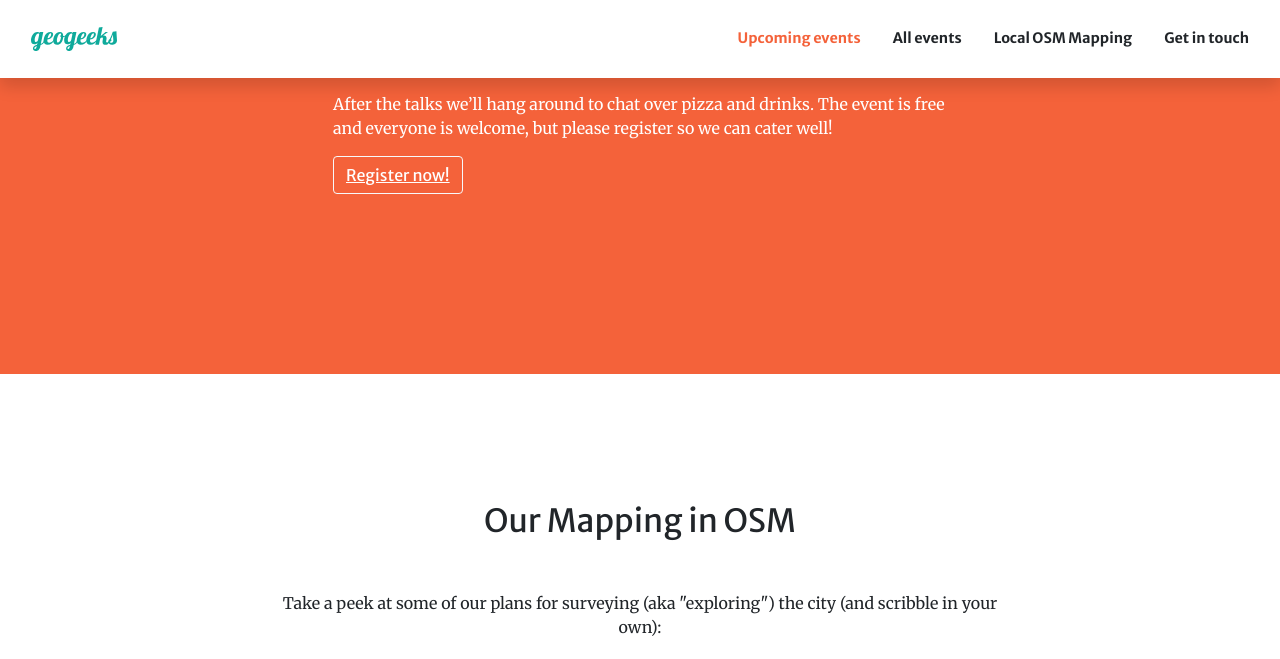
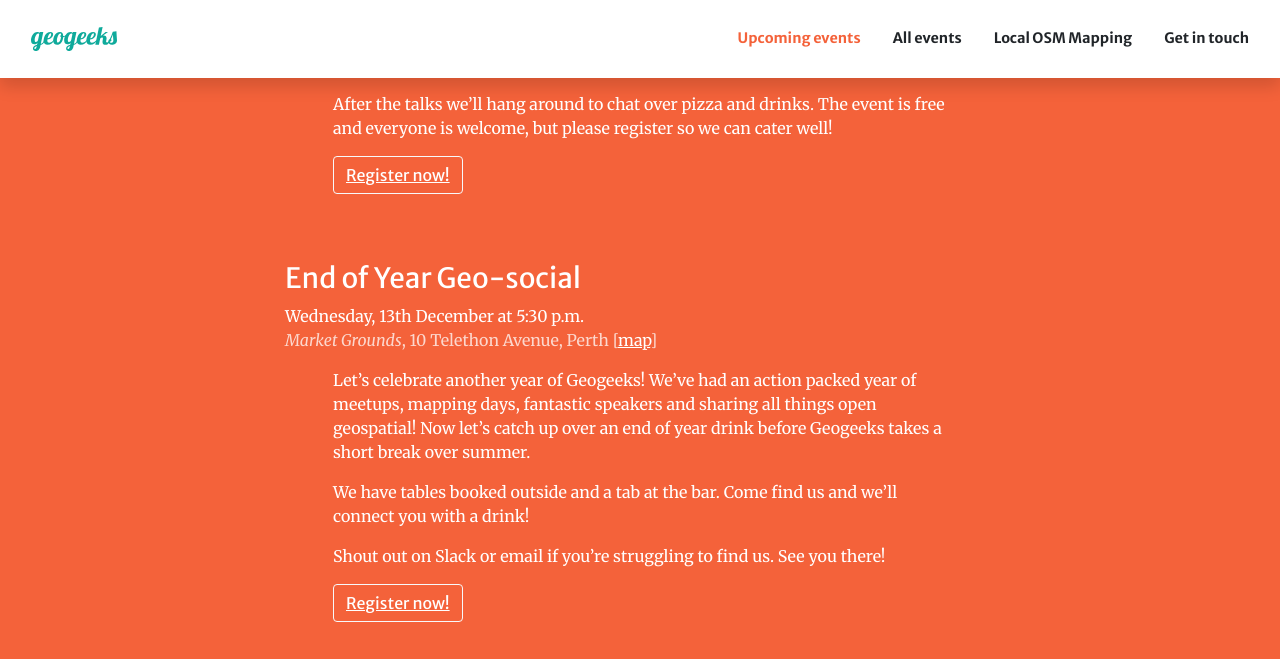
Before and after one commit to geogeeks-au/geogeeks-au.github.io, a Jekyll site: the page built from index.md, in a window 1280 px wide and 900 px high, scrolled down 1475 px, cut to the strip 0-659 px from the top of the window. Built offline with Jekyll 4.4.1, drawn with Linux system fonts in a browser that asks for light colours; comment, search, counter and statistics services are not loaded.

Commit message:
Update 1213_xmas-geosocial.md

```diff
--- a/2023/1213_xmas-geosocial.md
+++ b/2023/1213_xmas-geosocial.md
@@ -1,20 +1,18 @@
 ---
 layout: event
-homepage: false
+homepage: true
 title: "End of Year Geo-social"
 date: Wednesday, 13th December
 time: 5:30 p.m.
 location:
     name: Market Grounds
-    address: King Street, Perth
+    address: 10 Telethon Avenue, Perth
     latitude: -31.94947
     longitude: 115.85559
-registration_url:
+registration_url: https://events.humanitix.com/geogeeks-meetup-end-of-year-celebration
 ---
-It's the end of the year, and time to celebrate the WA open geospatial community!
-Join us for a social get-together at [Market Grounds](https://marketgrounds.com.au) in Perth.
+Let's celebrate another year of Geogeeks! We've had an action packed year of meetups, mapping days, fantastic speakers and sharing all things open geospatial! Now let's catch up over an end of year drink before Geogeeks takes a short break over summer.
 
-We've had a busy Geogeeks year, and it'll be great to catch up with everyone over some food and drinks.
-Your first drink is on us, thanks to [OSGeo Oceania](https://osgeo-oceania.org/)!
+We have tables booked outside and a tab at the bar. Come find us and we’ll connect you with a drink!
 
-We have tables booked outside. Come find us and we’ll connect you with a drink!
+Shout out on Slack or email if you're struggling to find us. See you there!
```
